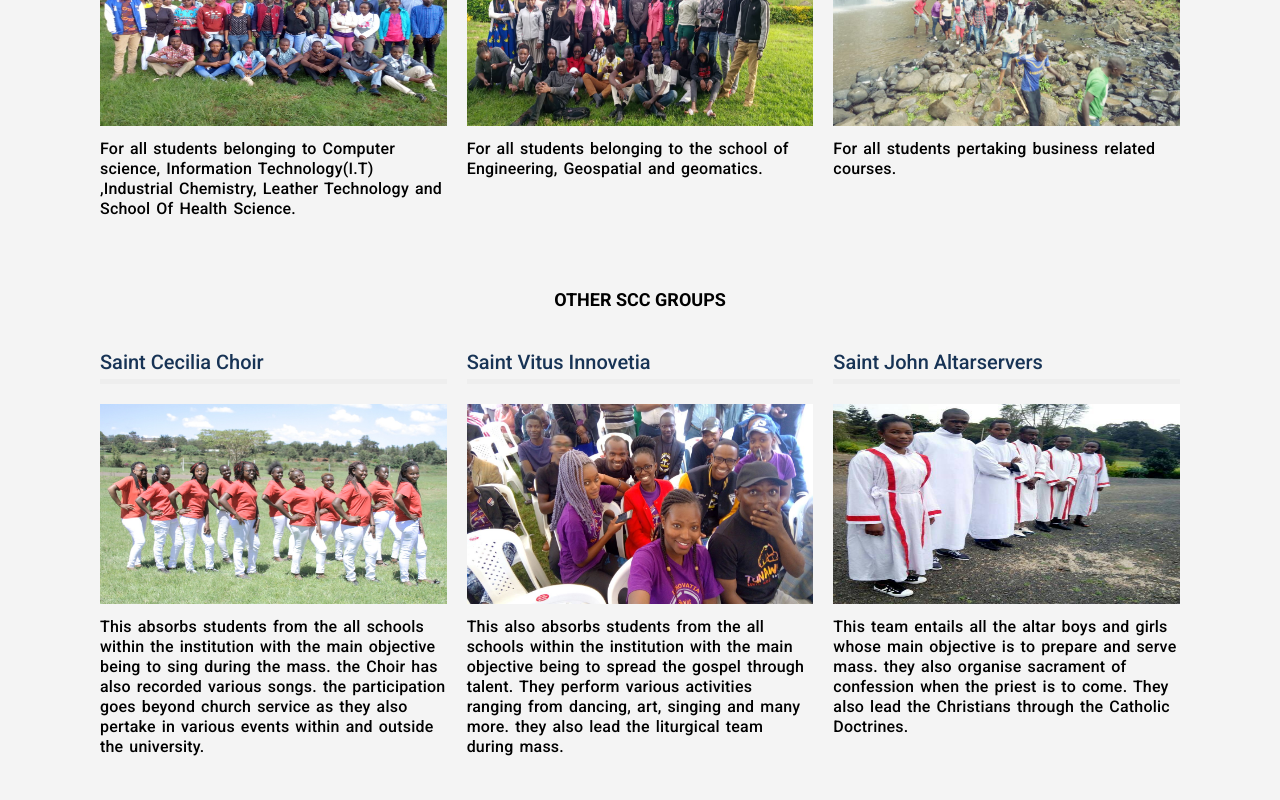
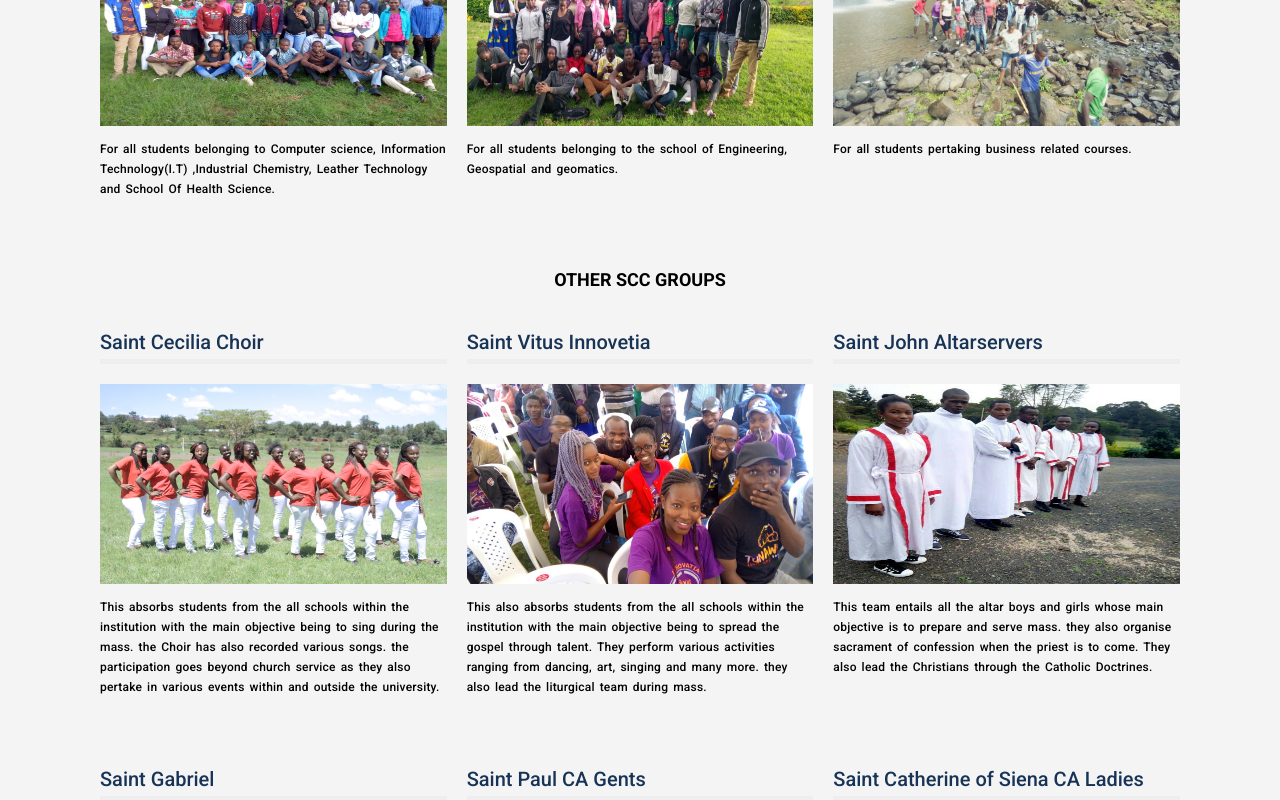
Before and after one commit to marville001/caweb, a React (Create React App) app: page /scc in a window 1280 px wide. Shown: the part 980-1780 px from the top of the page. Built offline with nearby package versions, Linux system fonts and the light colour scheme.

Commit message:
update fontsize

```diff
--- a/src/styles/scc.scss
+++ b/src/styles/scc.scss
@@ -103,7 +103,7 @@
         line-height: 20px;
         word-spacing: 1.8px;
         letter-spacing: 0.2px;
-        font-size: 16px;
+        font-size: 12px;
         margin-top: 10px;
       }
     }
```
